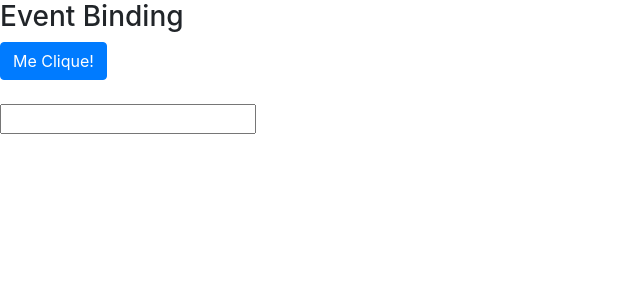
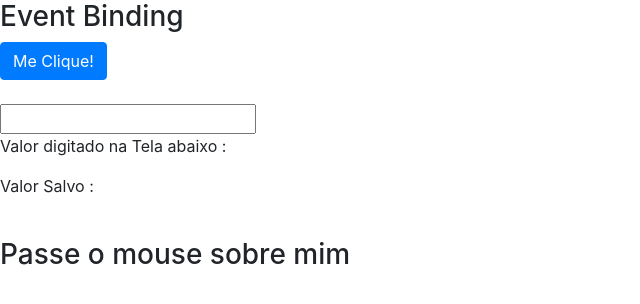
Before and after one commit to Edvaldoivso/data-binding, an Angular app: page / in a window 1280 px wide. Shown: the top 304 px of the page, without its empty margins (0-640 px from the left). Built offline with nearby package versions, Linux system fonts and the light colour scheme.

Commit message:
Finalizando o estudo salvando o momento

```diff
--- a/src/app/data-binding/data-binding.component.html
+++ b/src/app/data-binding/data-binding.component.html
@@ -82,11 +82,25 @@
       <button (click)="getBotaoClicado()" class="btn btn-primary">
         Me Clique!
       </button>
-      <br><br>
+      <br /><br />
 
-<input type="text"
-(keyup) = "onKeyUp($event)"/>
+      <input
+        type="text"
+        (keyup)="onKeyUp($event)"
+        (keyup.enter)="salvarValor(campoInput.value)"
+        (blur)="salvarValor(campoInput.value)"
+        #campoInput
+      />
+      <p>Valor digitado na Tela abaixo : {{ this.valorAtual }}</p>
+      <p>Valor Salvo : {{ this.valorSalvo }}</p>
+      <br>
+      <span
+      (mouseover)="onMouseOverOut()"
+      (mouseout)="onMouseOverOut()"
 
+      >
+      <h3>Passe o mouse sobre mim</h3>
+      </span>
     </div>
   </article>
 </section>
--- a/src/app/data-binding/data-binding.component.ts
+++ b/src/app/data-binding/data-binding.component.ts
@@ -10,6 +10,10 @@ export class DataBindingComponent implements OnInit {
   url: any = 'http://edvaldo.com';
   CursoAngular: boolean = true;
   urlImagem: String = 'https://lorempixel.com/400/200/nature/';
+  valorAtual: string = '';
+  valorSalvo = '';
+ isMouseOver : boolean = false;
+
 
   //Métodos
   getValor() {
@@ -24,9 +28,22 @@ export class DataBindingComponent implements OnInit {
     alert('Botão Clicado!');
   }
 
-onKeyUp(evento : KeyboardEvent){
-console.log(evento);
-}
+  onKeyUp(evento: KeyboardEvent) {
+    //console.log();
+    this.valorAtual = (<HTMLInputElement>evento.target).value;
+  }
+
+  salvarValor(valor : any) {
+    this.valorSalvo = valor;
+  }
+
+
+
+ onMouseOverOut(){
+   this.isMouseOver = !this.isMouseOver;
+ }
+
+
 
 
   constructor() {}
```
